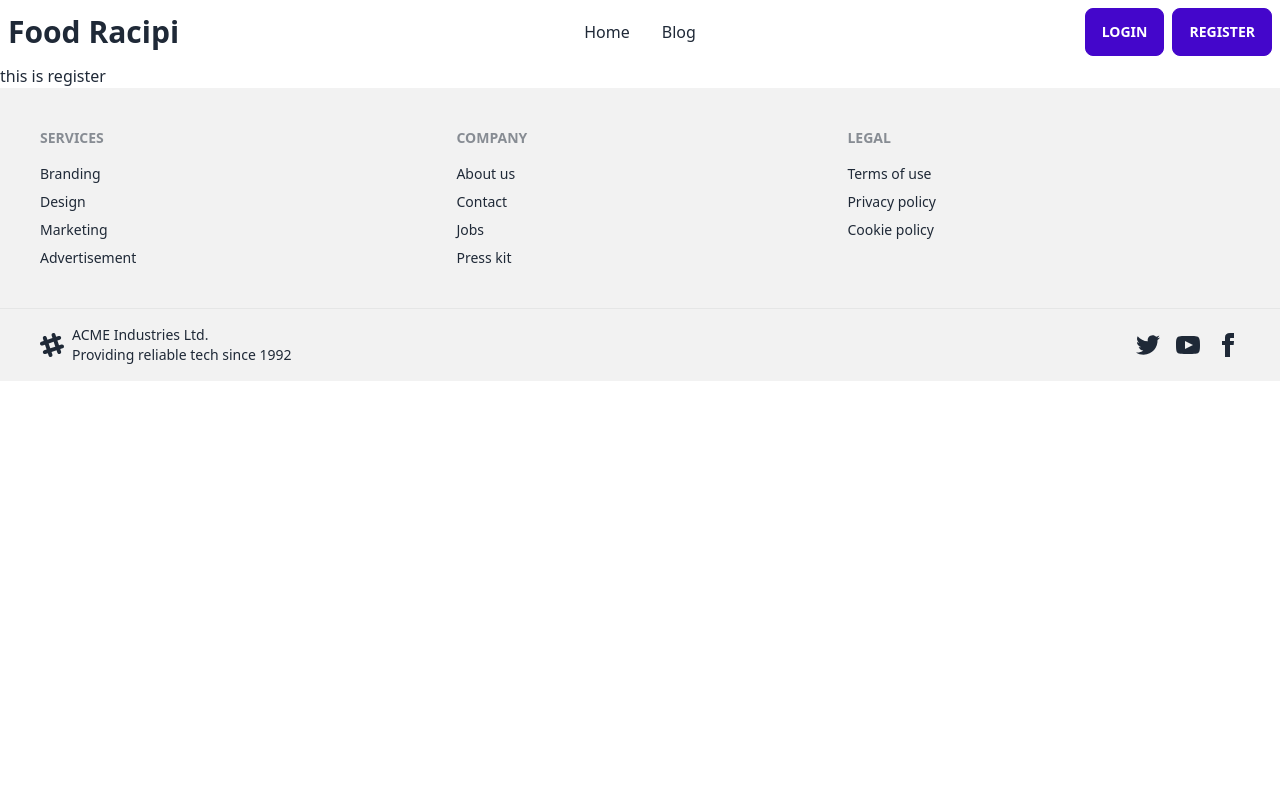
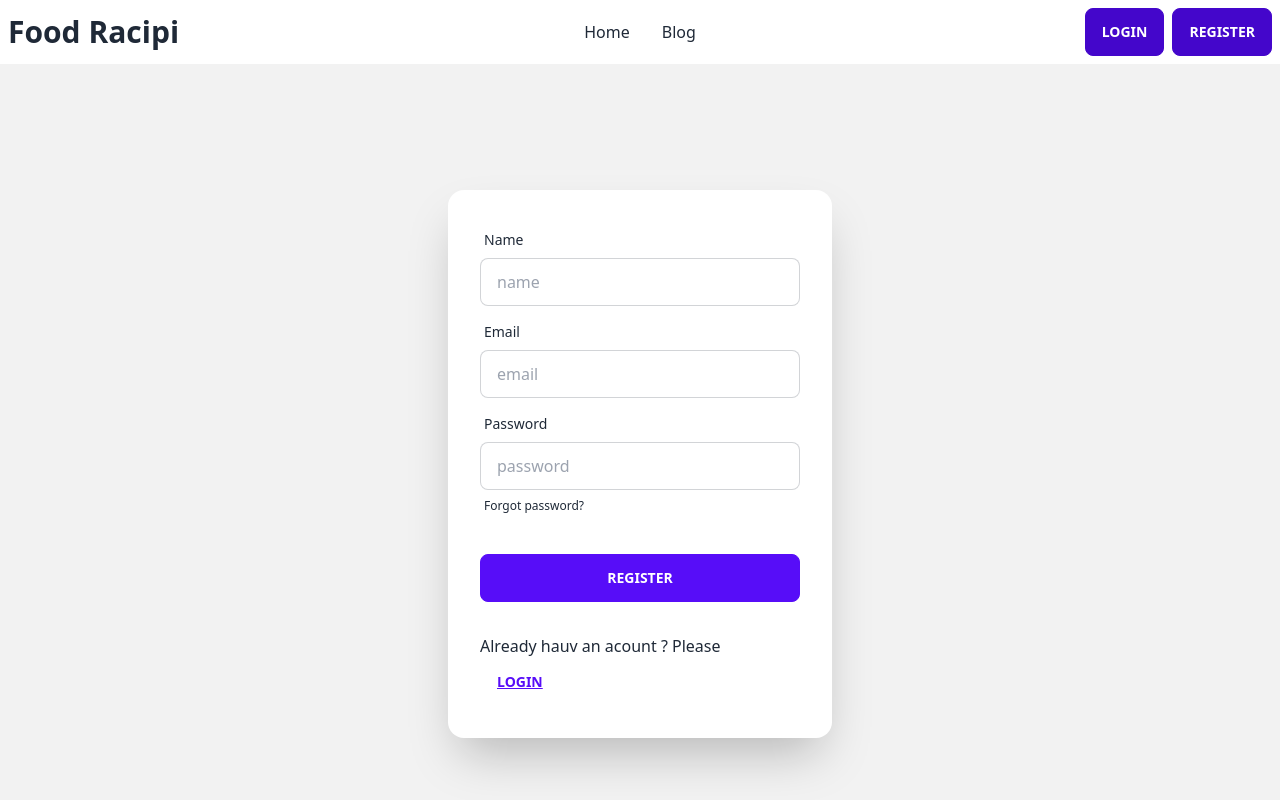
Before and after one commit to HmSani6699/assignment__10__client, a React (Vite) app: page /register in a window 1280 px wide. Shown: the top 800 px of the page. Built offline with nearby package versions, Linux system fonts and the light colour scheme.

Commit message:
added to togol login button

```diff
--- a/src/component/Login/Login.jsx
+++ b/src/component/Login/Login.jsx
@@ -2,9 +2,32 @@
 
 const Login = () => {
     return (
-        <div>
-            this is login
+        <div className="hero min-h-screen bg-base-200">
+        <div className="hero-content">
+            <div className="card flex-shrink-0 w-full max-w-sm shadow-2xl bg-base-100">
+                <form className="card-body">
+                    <div className="form-control">
+                        <label className="label">
+                            <span className="label-text">Email</span>
+                        </label>
+                        <input type="text" placeholder="email" className="input input-bordered" />
+                    </div>
+                    <div className="form-control">
+                        <label className="label">
+                            <span className="label-text">Password</span>
+                        </label>
+                        <input type="password" name='password' placeholder="password" className="input input-bordered" />
+                    </div>
+                    <div className="form-control mt-6">
+                        <button className="btn btn-primary">Login</button>
+                    </div>
+                    <div className="form-control mt-6">
+                                <Link to='/login'>Already hauv an acount ? Please <button className="btn btn-link">Login</button></Link>
+                            </div>
+                </form>
+            </div>
         </div>
+    </div>
     );
 };
 
--- a/src/component/Register/Register.jsx
+++ b/src/component/Register/Register.jsx
@@ -1,10 +1,43 @@
 import React from 'react';
+import { Link } from 'react-router-dom';
 
 const Register = () => {
     return (
-        <div>
-            <h2>this is register</h2>
-        </div>
+        <div className="hero min-h-screen bg-base-200">
+                <div className="hero-content">
+                    <div className="card flex-shrink-0 w-full max-w-sm shadow-2xl bg-base-100">
+                        <form className="card-body">
+                            <div className="form-control">
+                                <label className="label">
+                                    <span className="label-text">Name</span>
+                                </label>
+                                <input type="text" name ='name' placeholder="name" className="input input-bordered" />
+                            </div>
+                            <div className="form-control">
+                                <label className="label">
+                                    <span className="label-text">Email</span>
+                                </label>
+                                <input type="email" name='email' placeholder="email" className="input input-bordered" />
+                            </div>
+                            <div className="form-control">
+                                <label className="label">
+                                    <span className="label-text">Password</span>
+                                </label>
+                                <input type="password" placeholder="password" className="input input-bordered" />
+                                <label className="label">
+                                    <a href="#" className="label-text-alt link link-hover">Forgot password?</a>
+                                </label>
+                            </div>
+                            <div className="form-control mt-6">
+                                <button className="btn btn-primary">Register</button>
+                            </div>
+                            <div className="form-control mt-6">
+                                <Link to='/login'>Already hauv an acount ? Please <button className="btn btn-link">Login</button></Link>
+                            </div>
+                        </form>
+                    </div>
+                </div>
+            </div>
     );
 };
 
```
